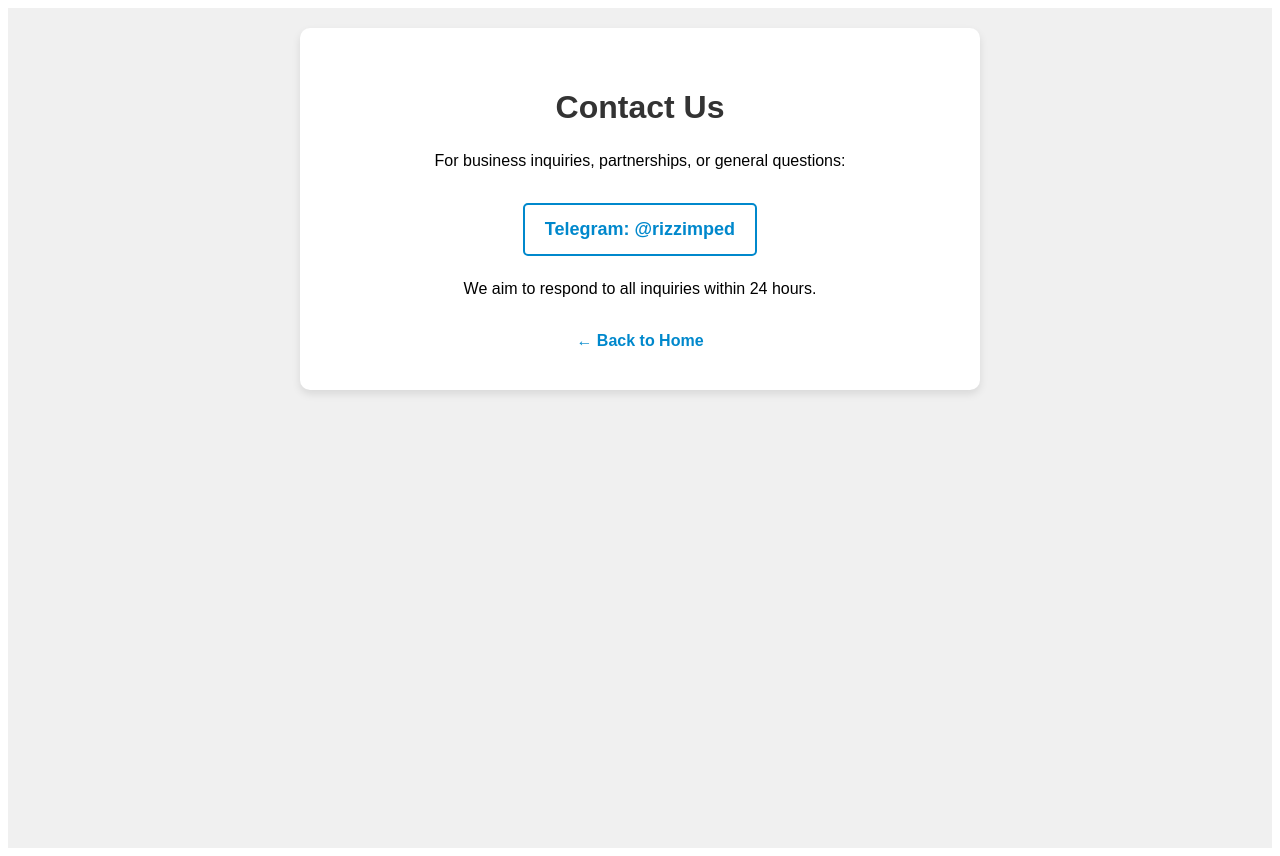
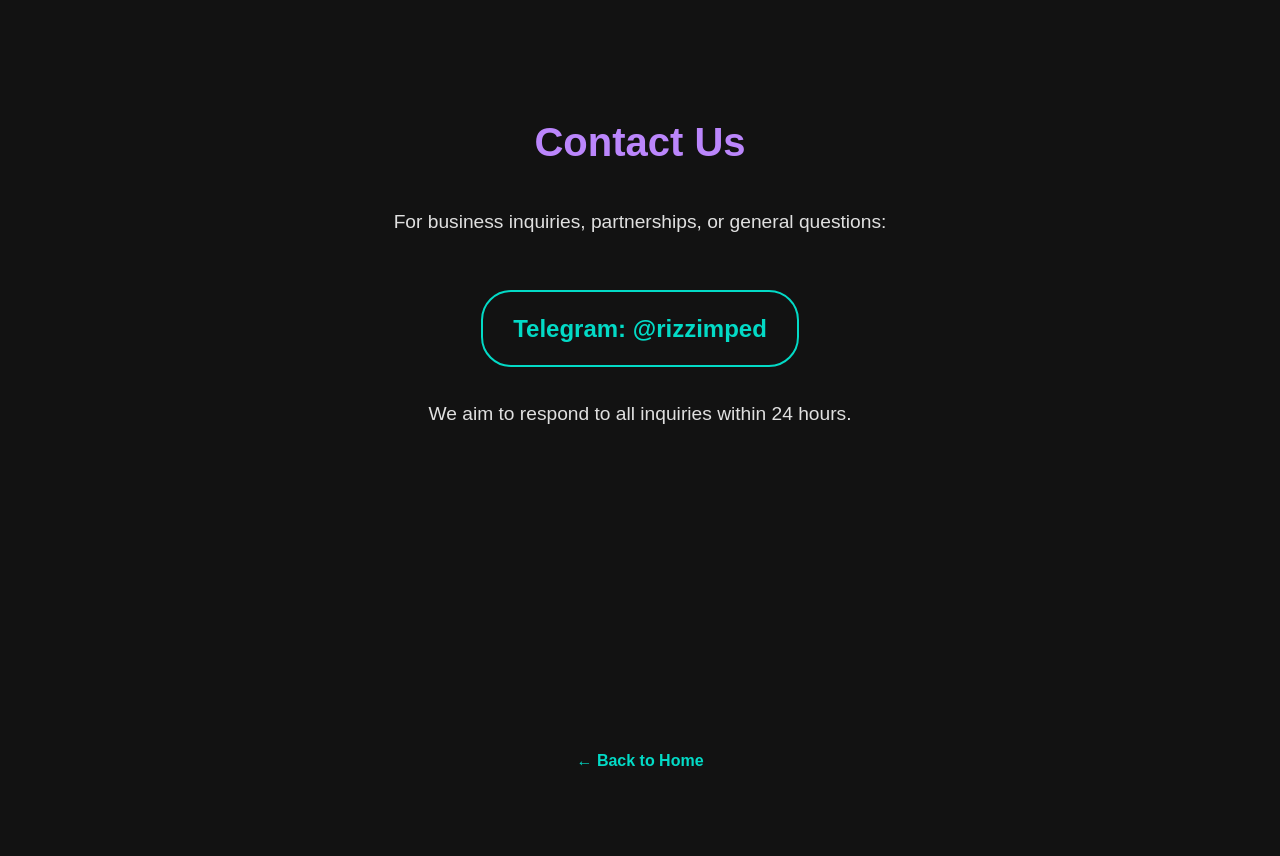
Before and after one commit to makecoincc/makecoin, a Next.js app: page /contact in a window 1280 px wide. After the commit the page ends 800 px from the top, so only its background shows below. Built offline with nearby package versions, Linux system fonts and the light colour scheme.

Commit message:
feat: update to dark theme without boxes

```diff
--- a/src/app/contact/page.tsx
+++ b/src/app/contact/page.tsx
@@ -4,35 +4,48 @@
   return (
     <div style={{
       fontFamily: 'Arial, sans-serif',
-      backgroundColor: '#f0f0f0',
+      backgroundColor: '#121212',
+      color: '#ffffff',
+      minHeight: '100vh',
       padding: '20px',
-      minHeight: '100vh'
+      textAlign: 'center'
     }}>
       <div style={{
-        textAlign: 'center',
-        backgroundColor: 'white',
-        padding: '40px',
-        borderRadius: '10px',
-        boxShadow: '0 4px 8px rgba(0,0,0,0.1)',
-        maxWidth: '600px',
-        margin: '0 auto'
+        maxWidth: '800px',
+        margin: '0 auto',
+        paddingTop: '100px'
       }}>
-        <h1 style={{color: '#333'}}>Contact Us</h1>
-        <div style={{fontSize: '16px', lineHeight: '1.6', marginBottom: '30px'}}>
-          <p>For business inquiries, partnerships, or general questions:</p>
-          <p style={{margin: '20px 0'}}>
+        <h1 style={{
+          fontSize: '2.5rem',
+          marginBottom: '40px',
+          color: '#bb86fc',
+          fontWeight: 'bold'
+        }}>
+          Contact Us
+        </h1>
+
+        <div style={{
+          fontSize: '1.2rem',
+          lineHeight: '1.8',
+          marginBottom: '40px',
+          color: '#e0e0e0'
+        }}>
+          <p style={{marginBottom: '30px'}}>For business inquiries, partnerships, or general questions:</p>
+
+          <p>
             <a
               href="https://t.me/rizzimped"
               style={{
-                color: '#0088cc',
+                color: '#03dac6',
                 textDecoration: 'none',
                 fontWeight: 'bold',
-                fontSize: '18px',
+                fontSize: '1.5rem',
                 display: 'inline-block',
-                padding: '10px 20px',
-                border: '2px solid #0088cc',
-                borderRadius: '5px',
-                marginTop: '10px'
+                padding: '15px 30px',
+                border: '2px solid #03dac6',
+                borderRadius: '30px',
+                transition: 'all 0.3s ease',
+                marginTop: '20px'
               }}
               target="_blank"
               rel="noopener noreferrer"
@@ -40,14 +53,23 @@
               Telegram: @rizzimped
             </a>
           </p>
-          <p>We aim to respond to all inquiries within 24 hours.</p>
+
+          <p style={{marginTop: '30px'}}>We aim to respond to all inquiries within 24 hours.</p>
         </div>
-        <div>
+
+        <div style={{
+          position: 'fixed',
+          bottom: '30px',
+          left: '50%',
+          transform: 'translateX(-50%)',
+          display: 'flex',
+          gap: '30px'
+        }}>
           <Link href="/" style={{
-            color: '#0088cc',
+            color: '#03dac6',
             textDecoration: 'none',
             fontWeight: 'bold',
-            fontSize: '16px'
+            fontSize: '1rem'
           }}>
             ← Back to Home
           </Link>
--- /dev/null
+++ b/src/app/globals.css
@@ -0,0 +1,32 @@
+:root {
+  --background: #121212;
+  --foreground: #ffffff;
+  --accent: #bb86fc;
+  --secondary: #03dac6;
+}
+
+body {
+  margin: 0;
+  padding: 0;
+  background-color: var(--background);
+  color: var(--foreground);
+  font-family: -apple-system, BlinkMacSystemFont, 'Segoe UI', Roboto, Oxygen, Ubuntu, Cantarell, 'Open Sans', 'Helvetica Neue', sans-serif;
+}
+
+a {
+  transition: opacity 0.3s ease;
+}
+
+a:hover {
+  opacity: 0.8;
+}
+
+* {
+  box-sizing: border-box;
+  padding: 0;
+  margin: 0;
+}
+
+h1, h2, h3, h4, h5, h6 {
+  font-weight: 600;
+}
--- a/src/app/layout.tsx
+++ b/src/app/layout.tsx
@@ -1,4 +1,5 @@
 import type { Metadata } from 'next';
+import './globals.css';
 
 export const metadata: Metadata = {
   title: 'MakeCoin',
```
Also changed, not shown: src/app/about/page.tsx (+40 -15 lines), src/app/page.tsx (+44 -23 lines).
